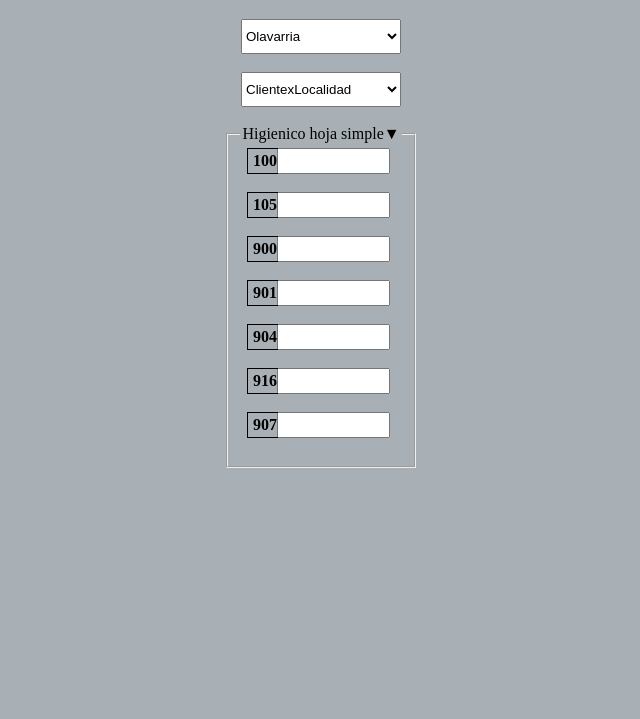
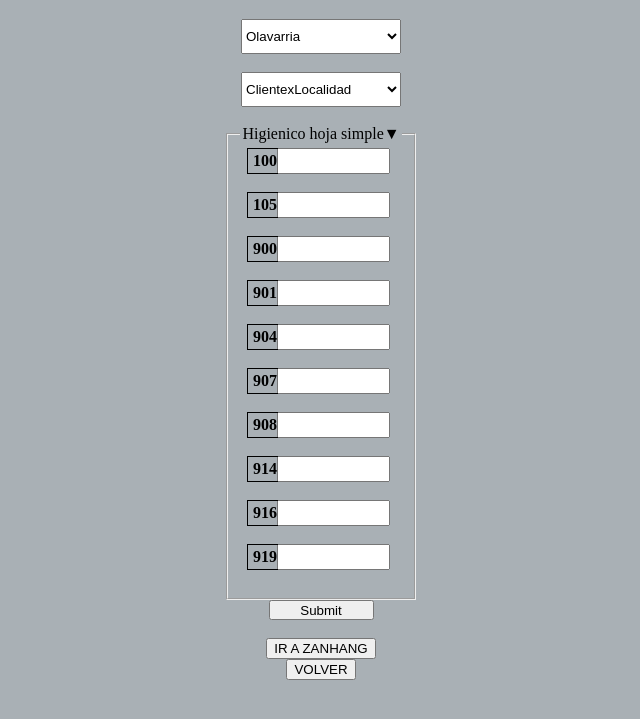
Before and after one commit to 2diego/pedidos-samzan, a plain HTML site: page Sam/sam.html in a window 1280 px wide. Shown: the part 61-780 px from the top of the page, without its empty margins (319-959 px from the left). Drawn offline with Linux system fonts and the light colour scheme.

Commit message:
Edit sam.html

```diff
--- a/Sam/sam.html
+++ b/Sam/sam.html
@@ -2,11 +2,11 @@
 <html lang="es">
   <head>
     <meta charset="UTF-8">
-    <title>Samseng Pedidos de venta</title>
+    <title>Samseng Pedidos</title>
     <link rel="stylesheet" type="text/css" href="./sam.css">
   </head>
 
-  <form action="mailto" method="post">
+  <form action="./orders/" method="post">
 
     <body>
 
@@ -31,7 +31,8 @@
 <br>
 
       <fieldset> <!-- script collapse fieldset -->
-        <legend>Higienico hoja simple</legend>
+        <legend id="hojaSimpleCollapser">Higienico hoja simple</legend>
+          <div id="hojaSimpleCollapsable">
             <div><label for="100" class="codigo">100</label>
               <input type="number" id="100" name="100" min="0" step="1"></div><br>
             <div><label for="105" class="codigo">105</label>
@@ -42,17 +43,31 @@
               <input type="number" name="901" id="901" min="0" step="1"></div><br>
             <div><label for="904" class="codigo">904</label>
               <input type="number" name="904" id="904" min="0" step="1"></div><br>
+            <div><label for="907" class="codigo">907</label>
+              <input type="number" name="907" id="907" min="0" step="1"></div><br>
+            <div><label for="908" class="codigo">908</label>
+              <input type="number" name="908" id="908" min="0" step="1"></div><br>
+            <div><label for="914" class="codigo">914</label>
+              <input type="number" name="914" id="914" min="0" step="1"></div><br>
             <div><label for="916" class="codigo">916</label>
               <input type="number" name="916" id="916" min="0" step="1"></div><br>
-          <div><label for="907" class="codigo">907</label>
-            <input type="number" name="907" id="907" min="0" step="1"></div><br>
-
+            <div><label for="919" class="codigo">919</label>
+              <input type="number" name="919" id="919" min="0" step="1"></div><br>
+          </div>
       <!-- script input incremento +/- 10 -->
       </fieldset>
 
 
     </body>
 
+    <input type="submit">
+
   </form>
 
+<br>
+
+  <div><a href="../Zan/zan.html"><button>IR A ZANHANG</button></a></div>
+  <div><a href="../index.html"><button>VOLVER</button></a></div>
+
+<script src="../Sam/sam.js"></script>
 </html>
```
Lines whose indentation alone changed are shown as unchanged.
